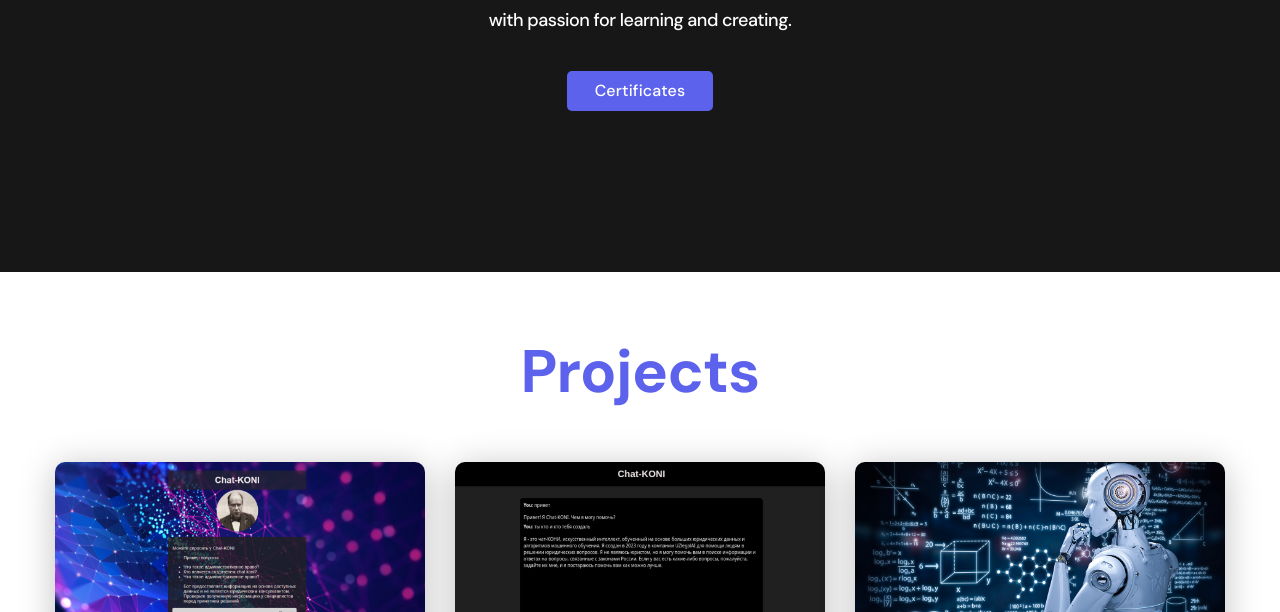
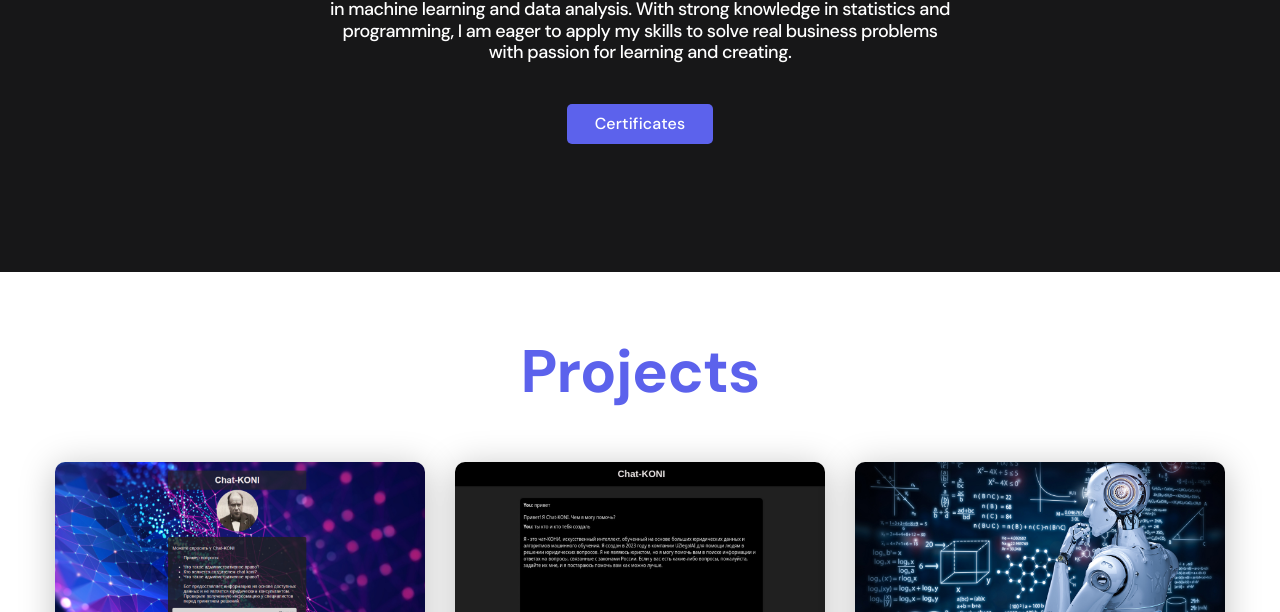
Before and after one commit to shokhjakhonone/shokhjakhonone.github.io, a plain HTML site: page index.html in a window 1280 px wide. Shown: the part 488-1100 px from the top of the page. Drawn offline with Linux system fonts and the light colour scheme.

Commit message:
Update index.html

```diff
--- a/index.html
+++ b/index.html
@@ -53,6 +53,7 @@
 
 				<div class="inner__text">
 					<p class="inner__text-decr">
+						I, Shokhjahon Tukhtamirzaev, am an aspiring Data Scientist with a keen interest in machine learning and data analysis. With strong knowledge in statistics and programming, I am eager to apply my skills to solve real business problems
 						with passion for learning and creating.
 					</p>
 				</div>
```
